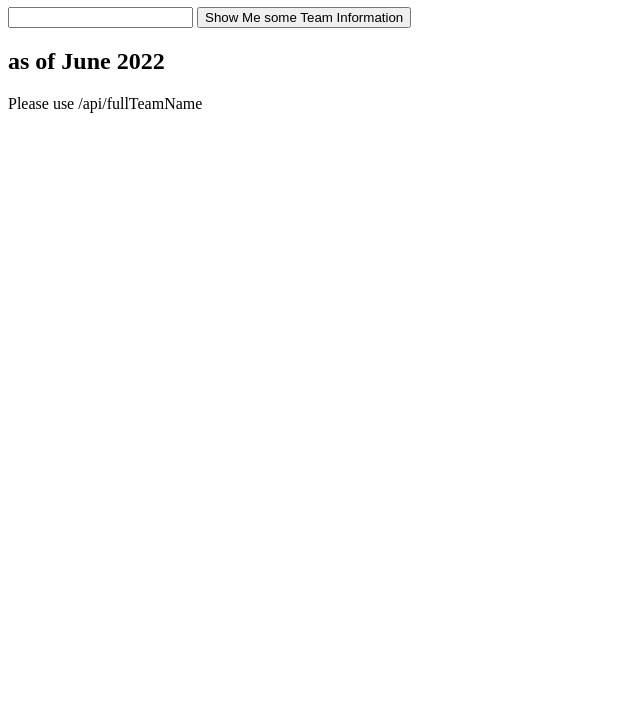
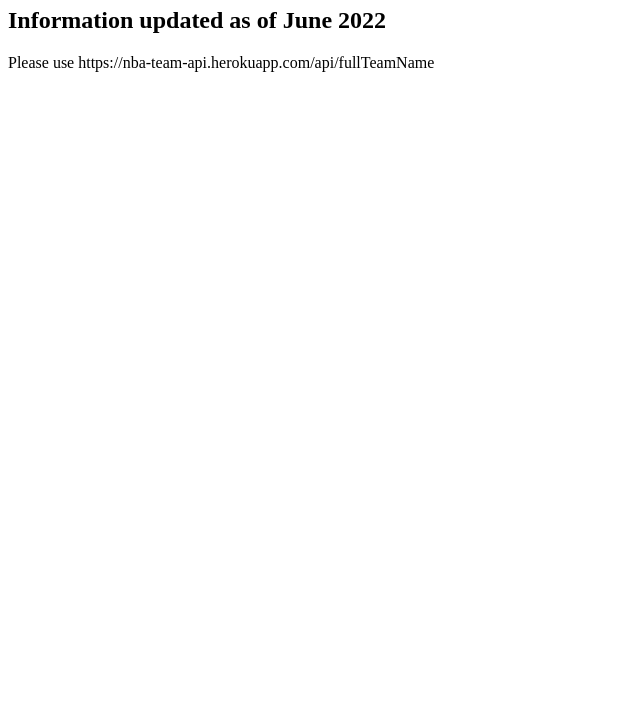
Before and after one commit to IntelliJinceTech/nba-team-api, a website: page index.html in a window 1280 px wide. Shown: the part 73-800 px from the top of the page, without its empty margins (0-640 px from the left). Drawn offline with Linux system fonts and the light colour scheme.

Commit message:
heroku html changes

```diff
--- a/index.html
+++ b/index.html
@@ -10,10 +10,8 @@
 
     <body>
         <h1>NBA Teams</h1>
-        <input type="text">
-        <button>Show Me some Team Information</button>
-        <h2>as of June 2022</h2>
-        <p>Please use /api/fullTeamName</p>
+        <h2>Information updated as of June 2022</h2>
+        <p>Please use https://nba-team-api.herokuapp.com/api/fullTeamName</p>
 
 
         <script src="js/main.js"></script>
```
